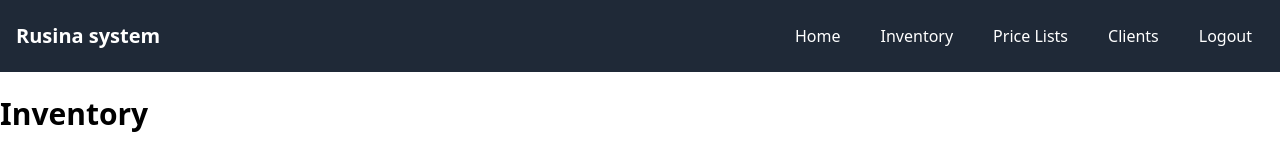
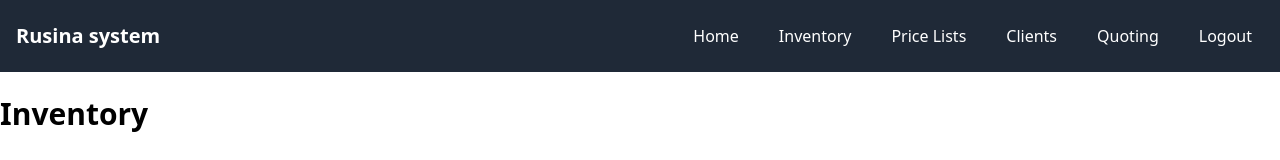
Before and after one commit to Blasidelgado/quoting, a Next.js app: page / in a window 1280 px wide. Shown: the top 160 px of the page. Built offline with nearby package versions, Linux system fonts and the light colour scheme; no server answers; the database is empty.

Commit message:
Fix navbar

```diff
--- a/src/components/Navbar/DesktopMenu.tsx
+++ b/src/components/Navbar/DesktopMenu.tsx
@@ -26,6 +26,7 @@ const DesktopMenu: React.FC = () => {
       <MenuItem href="/inventory">Inventory</MenuItem>
       <MenuItem href="/price-lists">Price Lists</MenuItem>
       <MenuItem href="/clients">Clients</MenuItem>
+      <MenuItem href="/quoting">Quoting</MenuItem>
       <li className="text-white hover:text-gray-300 list-none py-2 px-3 cursor-pointer" onClick={handleSignOutClick}>Logout</li>
     </div>
   );
```
